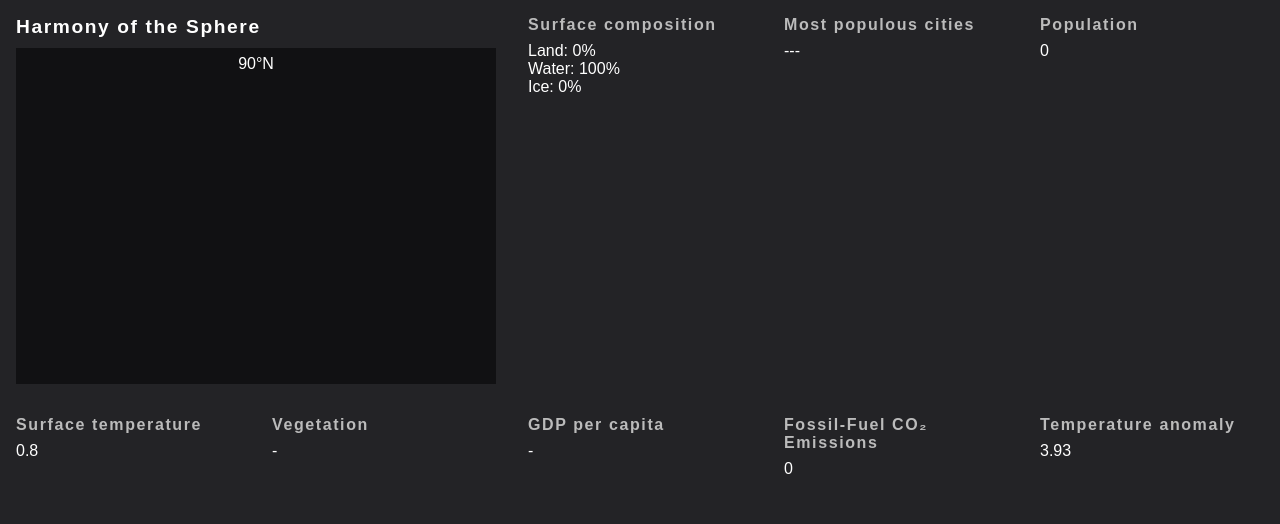
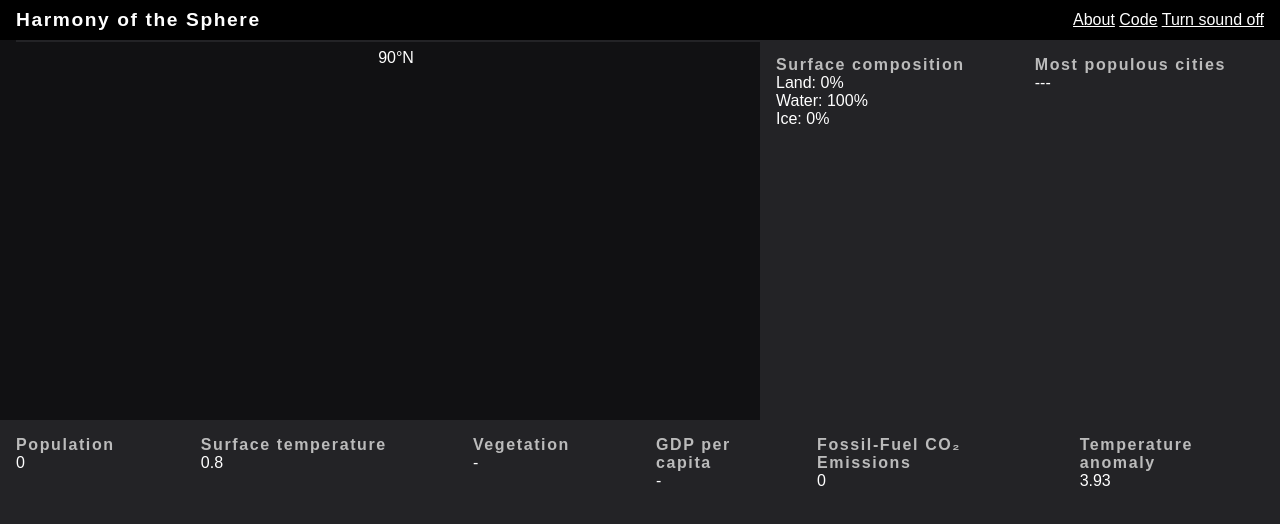
Before and after one commit to beefoo/latitude, a website: page index.html in a window 1280 px wide. Shown: the top 524 px of the page. Drawn offline with Linux system fonts and the light colour scheme.

Commit message:
refactor html/css

```diff
--- a/config.json
+++ b/config.json
@@ -29,7 +29,7 @@
       "precision": 5
     },{
       "id": "water",
-      "title": "Water Area",
+      "title": "Fresh Water Area",
       "package": "gpw-v4-land-water-area-rev10_waterareakm_2pt5_min_asc.zip",
       "filename": "gpw_v4_land_water_area_rev10_waterareakm_2pt5_min.asc",
       "year": 2010,
--- a/index.html
+++ b/index.html
@@ -13,10 +13,19 @@
 
 <body>
   <div id="app" class="app">
+
+    <header>
+      <h1>Harmony of the Sphere</h1>
+      <nav>
+        <a href="#about">About</a>
+        <a href="#code">Code</a>
+        <a href="#sound">Turn sound off</a>
+      </hav>
+    </header>
+
     <div class="dashboard">
       <div class="container primary">
         <div class="cell">
-          <h1>Harmony of the Sphere</h1>
           <div id="map" class="map data">
             <div id="map-highlight" class="map-highlight">
               <div id="map-label" class="map-label">90°N</div>
@@ -26,48 +35,51 @@
       </div>
 
       <div class="container secondary">
-        <div class="cell third">
+        <div class="cell">
           <h2>Surface composition</h2>
           <div id="surface-type" class="data"></div>
         </div>
-        <div class="cell third">
+        <div class="cell">
           <h2>Most populous cities</h2>
           <div id="cities" class="data"></div>
         </div>
-        <div class="cell third">
+      </div>
+
+      <div class="container tertiary">
+        <div class="cell">
           <h2>Population</h2>
           <div id="population" class="data bar">
+            <div class="value"><div class="label"></div></div>
+          </div>
+        </div>
+        <div class="cell">
+          <h2>Surface temperature</h2>
+          <div id="temperature" class="data bar">
+            <div class="value"><div class="label"></div></div>
+          </div>
+        </div>
+        <div class="cell">
+          <h2>Vegetation</h2>
+          <div id="vegetation" class="data bar">
             <div class="value"><div class="label"></div></div>
           </div>
         </div>
       </div>
 
       <div class="container tertiary">
-        <div class="cell third">
-          <h2>Surface temperature</h2>
-          <div id="temperature" class="data bar">
-            <div class="value"><div class="label"></div></div>
-          </div>
-        </div>
-        <div class="cell third">
-          <h2>Vegetation</h2>
-          <div id="vegetation" class="data bar">
-            <div class="value"><div class="label"></div></div>
-          </div>
-        </div>
-        <div class="cell third">
+        <div class="cell">
           <h2>GDP per capita</h2>
           <div id="gdp" class="data bar">
             <div class="value"><div class="label"></div></div>
           </div>
         </div>
-        <div class="cell third">
+        <div class="cell">
           <h2>Fossil-Fuel CO₂ Emissions</h2>
           <div id="emissions" class="data bar">
             <div class="value"><div class="label"></div></div>
           </div>
         </div>
-        <div class="cell third">
+        <div class="cell">
           <h2>Temperature anomaly</h2>
           <div id="anomaly" class="data bar">
             <div class="value"><div class="label"></div></div>
--- a/ui/css/app.css
+++ b/ui/css/app.css
@@ -1,63 +1,77 @@
+:root {
+  --header-height: 40px;
+}
+
 body {
   font: 16px sans-serif;
   color: white;
   background: #232326;
 }
 
-.app {
-  height: 2000vh;
-}
-
-.dashboard {
-  width: 100vw;
-  height: 100vh;
-  position: fixed;
-  top: 0;
-  left: 0;
-}
-
-.container {
-  display: block;
-  width: 100%;
-  height: 25vh;
-  box-sizing: border-box;
-}
-
-.cell {
-  float: left;
-  width: 100%;
-  height: 25vh;
-  box-sizing: border-box;
-  padding: 1rem;
-  display: flex;
-	flex-direction: column;
-}
-.cell.half {
-  width: 50%;
-}
-.cell.third {
-  width: 33.33333333%;
-}
-
-.cell h1,
-.cell h2 {
+h1,
+h2 {
   margin: 0;
   padding: 0;
   font-size: 1rem;
   letter-spacing: 0.1rem;
 }
-.cell h1 {
+h1 {
   font-size: 1.2rem;
 }
-.cell h2 {
+h2 {
   color: #bbb;
 }
-.data {
+a {
+  color: white;
+}
+
+.app {
+  height: 2000vh;
+}
+
+header {
   width: 100%;
-  flex: 1;
+  height: var(--header-height);
+  line-height: var(--header-height);
+  position: fixed;
+  top: 0;
+  left: 0;
+  background: black;
+  box-sizing: border-box;
+  padding: 0 1rem;
+  display: flex;
+  flex-direction: row;
+  justify-content: space-between;
+}
+
+.dashboard {
+  width: 100vw;
+  height: calc(100vh - var(--header-height));
+  position: fixed;
+  top: var(--header-height);
+  left: 0;
+}
+
+.container {
+  display: flex;
+  width: 100%;
+  height: calc((100vh - var(--header-height) - 50vw)/3);
+  box-sizing: border-box;
+  flex-direction: row;
+}
+.container.primary {
+  height: 50vw;
+}
+
+.cell {
+  flex-grow: 1;
+  box-sizing: border-box;
+  padding: 1rem;
   position: relative;
   overflow: hidden;
-  margin-top: 0.5rem;
+}
+.data {
+
 }
 .map-highlight {
   position: absolute;
@@ -79,20 +93,16 @@ body {
 }
 
 @media screen and (orientation: landscape) {
-  .container {
+  .container,
+  .container.primary {
+    height: calc((100vh - var(--header-height))/2);
     float: left;
-    height: 50vh;
+    width: 50%;
   }
   .container.primary {
-    width: 40%;
+    width: calc(100vh - var(--header-height));
   }
   .container.secondary {
-    width: 60%;
-  }
-  .cell {
-    height: 50vh;
-  }
-  .container.tertiary .cell.third {
-    width: 20%;
+    width: calc(100vw - (100vh - var(--header-height)));
   }
 }
```
